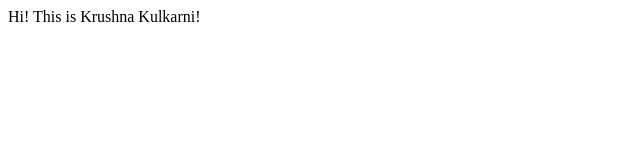
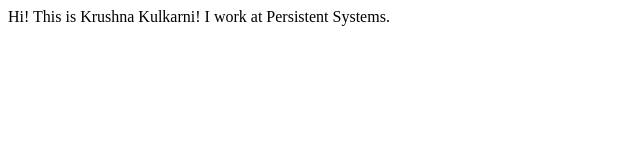
Before and after one commit to Krushna-Kulkarni/Basics, a plain HTML site: page index.html in a window 1280 px wide. Shown: the whole page, without its empty margins (0-640 px from the left). Drawn offline with Linux system fonts and the light colour scheme.

Commit message:
added work info

```diff
--- a/index.html
+++ b/index.html
@@ -8,5 +8,6 @@
 </head>
 <body>
     Hi! This is Krushna Kulkarni!
+    I work at Persistent Systems.
 </body>
 </html>
```
